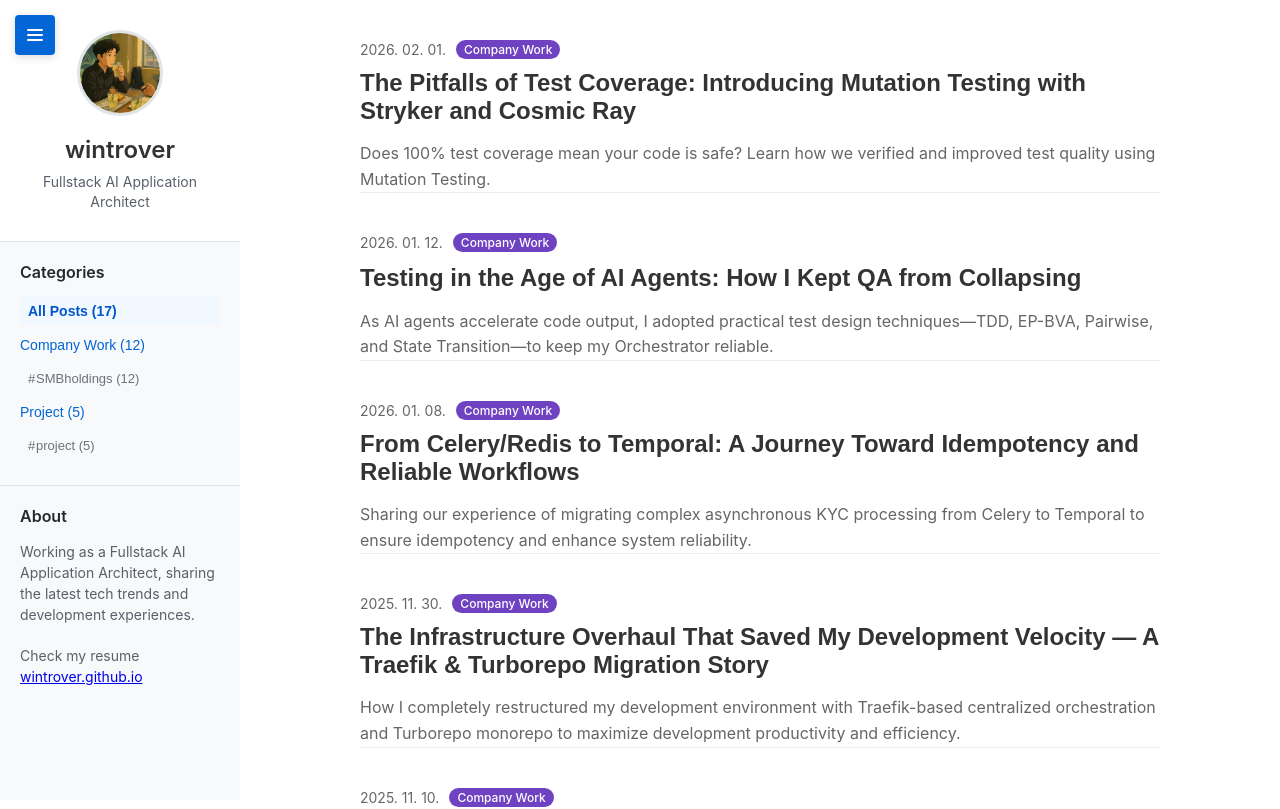
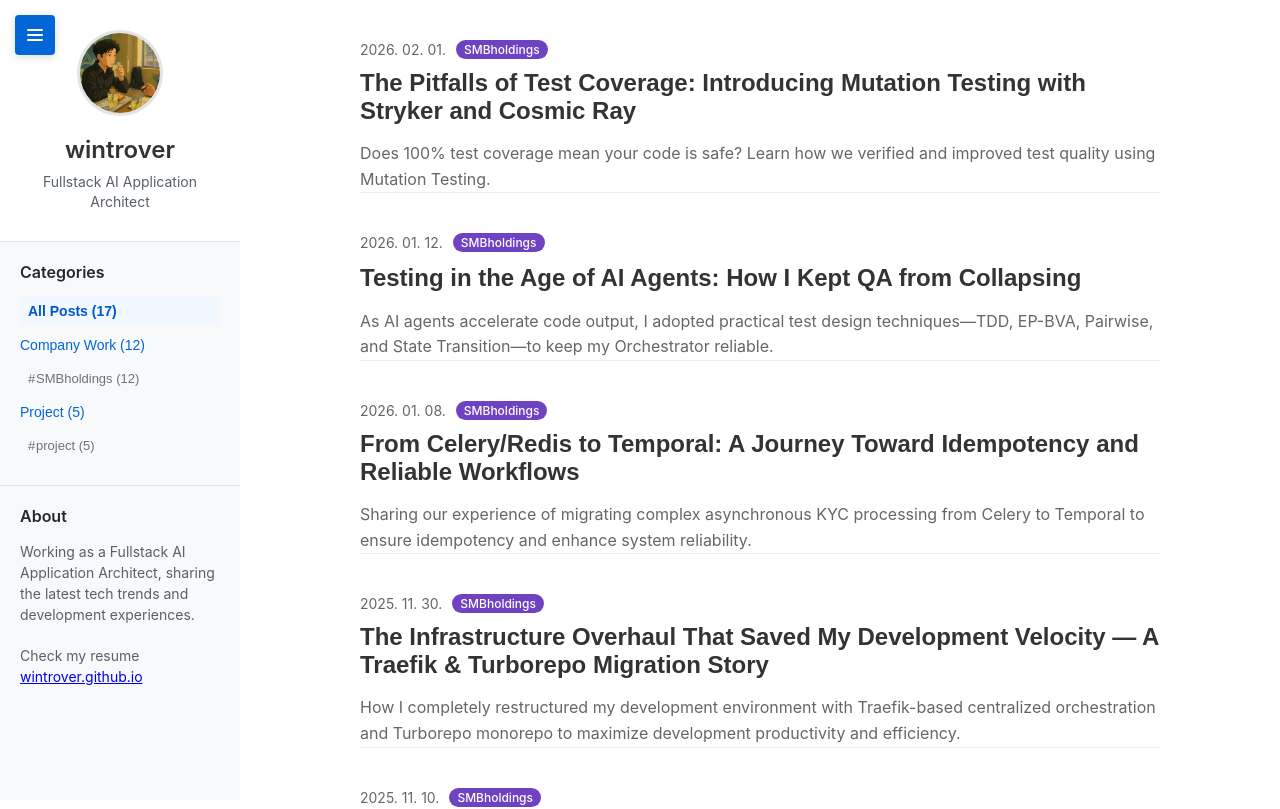
Before and after one commit to wintrover/wintrover.github.io, a Svelte app: page / in a window 1280 px wide. Shown: the top 809 px of the page. Built offline with nearby package versions, Linux system fonts and the light colour scheme; no server answers.

Commit message:
feat: display tag badge instead of category in post list

```diff
--- a/src/components/BlogList.svelte
+++ b/src/components/BlogList.svelte
@@ -66,9 +66,9 @@ void slugify;
         <article class="post">
           <div class="post-meta">
             <span class="date">{formatDate(post.date)}</span>
-            {#if post.category}
-              <span class="category-badge {slugify(post.category)}">
-                {post.category}
+            {#if post.tags?.length}
+              <span class="tag-badge {slugify(post.tags[0])}">
+                {post.tags[0]}
               </span>
             {/if}
           </div>
@@ -123,7 +123,7 @@ void slugify;
     font-size: 14px;
   }
 
-  .category-badge {
+  .tag-badge {
     background: #0366d6;
     color: white;
     padding: 2px 8px;
@@ -132,11 +132,11 @@ void slugify;
     font-weight: 500;
   }
 
-  .category-badge.project {
+  .tag-badge.project {
     background: #28a745;
   }
 
-  .category-badge.company-work {
+  .tag-badge.smbholdings {
     background: #6f42c1;
   }
 
```
Also changed, not shown: 1 other file (tests, documents, lock files or other folders).
